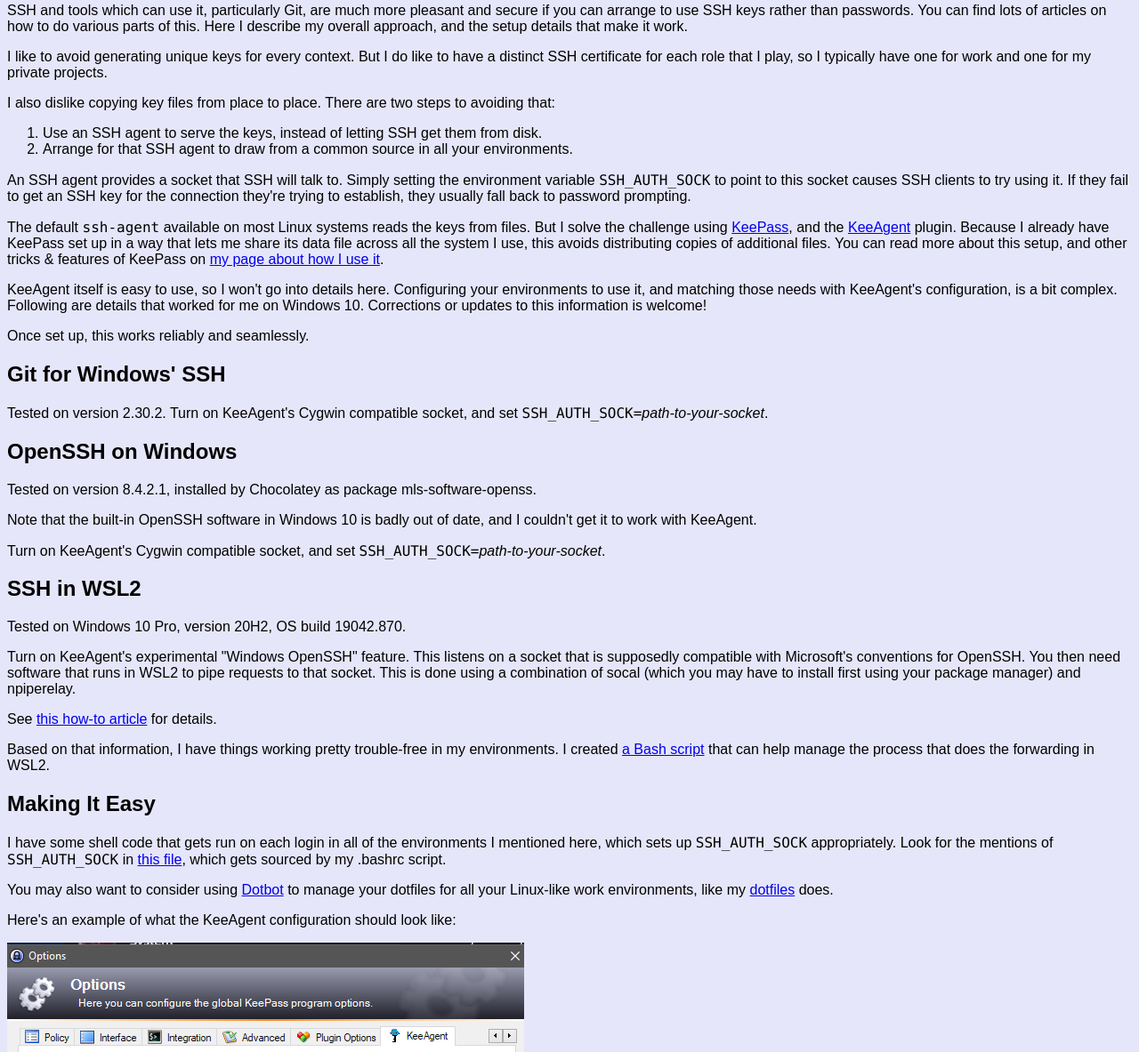
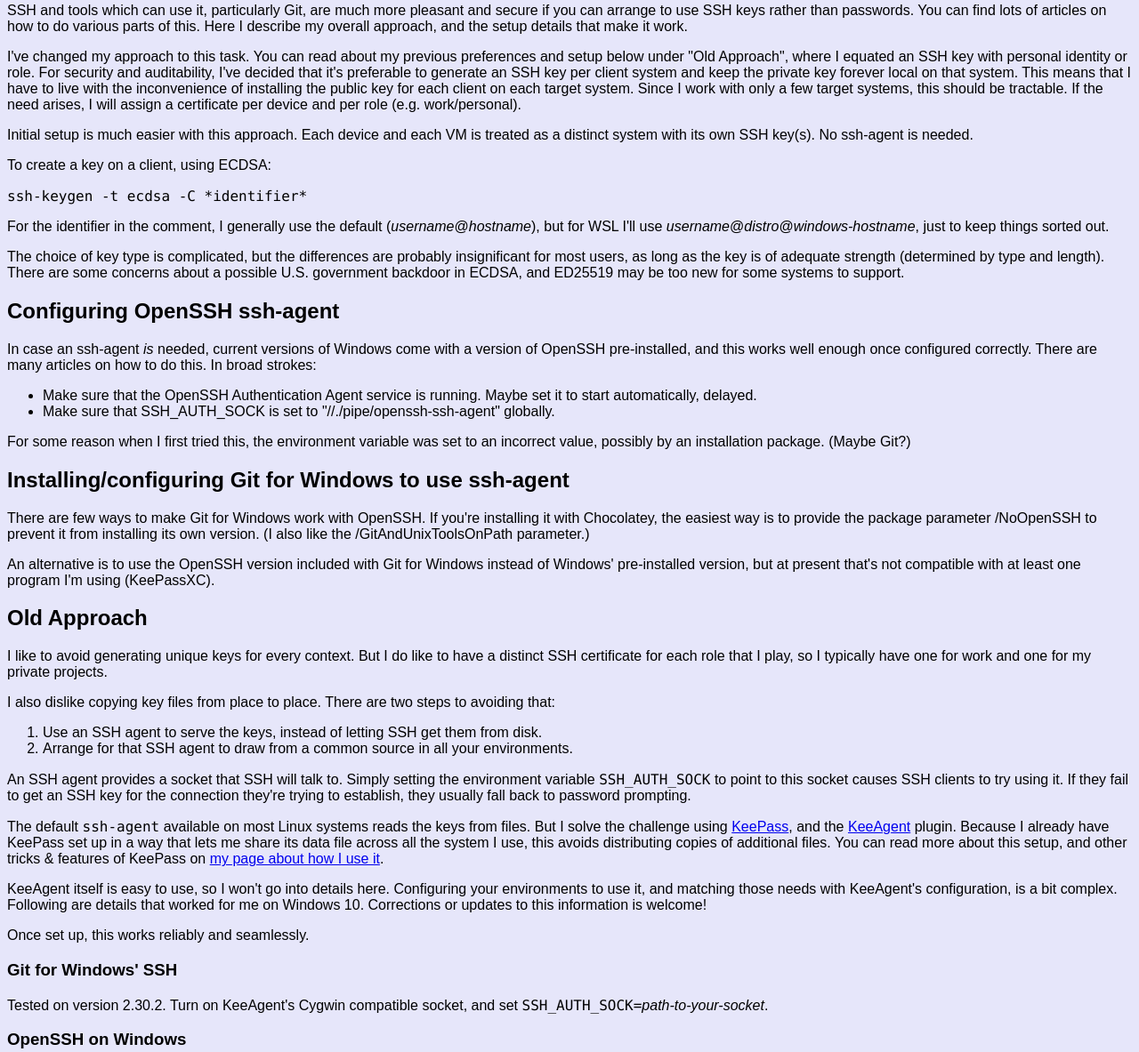
Before and after one commit to dwmuller/dwmuller.github.io, an Eleventy site: page src/notes/managing-ssh-keys.md in a window 1280 px wide. Shown: the part 180-1363 px from the top of the page at 89% size. Built offline with nearby package versions, Linux system fonts and the light colour scheme; Eleventy itself is replaced by a stand-in of ours; code samples lack their colours; files that its build step writes are made by us from their sources.

Commit message:
Changed SSH key mgmt philosophy.

`````diff
--- a/src/notes/managing-ssh-keys.md
+++ b/src/notes/managing-ssh-keys.md
@@ -6,9 +6,37 @@ layout: note.html
 # {{ title }}
 
 SSH and tools which can use it, particularly Git, are much more pleasant and secure if you can
-arrange to use SSH keys rather than passwords. You can find lots of articles on how to do various parts of
-this. Here I describe my overall approach, and the setup details that make it work.
+arrange to use SSH keys rather than passwords. You can find lots of articles on how to do various parts of this. Here I describe my overall approach, and the setup details that make it work.
 
+I've changed my approach to this task. You can read about my previous preferences and setup below under "Old Approach", where I equated an SSH key with personal identity or role. For security and auditability, I've decided that it's preferable to generate an SSH key per client system and keep the private key forever local on that system. This means that I have to live with the inconvenience of installing the public key for each client on each target system. Since I work with only a few target systems, this should be tractable. If the need arises, I will assign a certificate per device and per role (e.g. work/personal).
+
+Initial setup is much easier with this approach. Each device and each VM is treated as a distinct system with its own SSH key(s). No ssh-agent is needed.
+
+To create a key on a client, using ECDSA:
+
+````
+ssh-keygen -t ecdsa -C *identifier*
+````
+
+For the identifier in the comment, I generally use the default (*username*@*hostname*), but for WSL I'll use *username*@*distro*@*windows-hostname*, just to keep things sorted out.
+
+The choice of key type is complicated, but the differences are probably insignificant for most users, as long as the key is of adequate strength (determined by type and length). There are some concerns about a possible U.S. government backdoor in ECDSA, and ED25519 may be too new for some systems to support.
+
+## Configuring OpenSSH ssh-agent
+
+In case an ssh-agent *is* needed, current versions of Windows come with a version of OpenSSH pre-installed, and this works well enough once configured correctly. There are many articles on how to do this. In broad strokes:
+- Make sure that the OpenSSH Authentication Agent service is running. Maybe set it to start automatically, delayed.
+- Make sure that SSH_AUTH_SOCK is set to "//./pipe/openssh-ssh-agent" globally.
+
+For some reason when I first tried this, the environment variable was set to an incorrect value, possibly by an installation package. (Maybe Git?)
+
+## Installing/configuring Git for Windows to use ssh-agent
+
+There are few ways to make Git for Windows work with OpenSSH. If you're installing it with Chocolatey, the easiest way is to provide the package parameter /NoOpenSSH to prevent it from installing its own version. (I also like the /GitAndUnixToolsOnPath parameter.)
+
+An alternative is to use the OpenSSH version included with Git for Windows instead of Windows' pre-installed version, but at present that's not compatible with at least one program I'm using (KeePassXC).
+
+## Old Approach
 I like to avoid generating unique keys for every context.
 But I do like to have a distinct SSH certificate for each role that I play, so I typically have one for
 work and one for my private projects.
@@ -25,18 +53,18 @@ KeeAgent itself is easy to use, so I won't go into details here. Configuring you
 
 Once set up, this works reliably and seamlessly.
 
-## Git for Windows' SSH
+### Git for Windows' SSH
 Tested on version 2.30.2.
 Turn on KeeAgent's Cygwin compatible socket, and set ``SSH_AUTH_SOCK=``*path-to-your-socket*.
 
-## OpenSSH on Windows
+### OpenSSH on Windows
 Tested on version 8.4.2.1, installed by Chocolatey as package mls-software-openss.
 
 Note that the built-in OpenSSH software in Windows 10 is badly out of date, and I couldn't get it to work with KeeAgent.
 
 Turn on KeeAgent's Cygwin compatible socket, and set ``SSH_AUTH_SOCK=``*path-to-your-socket*.
 
-## SSH in WSL2
+### SSH in WSL2
 
 Tested on Windows 10 Pro, version 20H2, OS build 19042.870.
 
@@ -46,7 +74,7 @@ See [this how-to article](https://gist.github.com/strarsis/e533f4bca5ae158481bbe
 
 Based on that information, I have things working pretty trouble-free in my environments. I created [a Bash script](https://github.com/dwmuller/dotfiles/blob/main/bin/wsl/wsl-ssh-agent) that can help manage the process that does the forwarding in WSL2.
 
-## Making It Easy
+### Making It Easy
 
 I have some shell code that gets run on each login in all of the environments I mentioned here, which sets up ``SSH_AUTH_SOCK`` appropriately. Look for the mentions of ``SSH_AUTH_SOCK`` in [this file](https://github.com/dwmuller/dotfiles/blob/main/shell/external.sh), which gets sourced by my .bashrc script.
 
@@ -56,7 +84,7 @@ Here's an example of what the KeeAgent configuration should look like:
 
 ![KeeAgent settings](/assets/keeagent-settings.png)
 
-## Miscellany
+### Miscellany
 
 I tried, and failed, to get the "official" Microsoft ``win32-openssh`` chocolatey package to work with KeeAgent. This may have been my fault, I don't know.
 
`````
